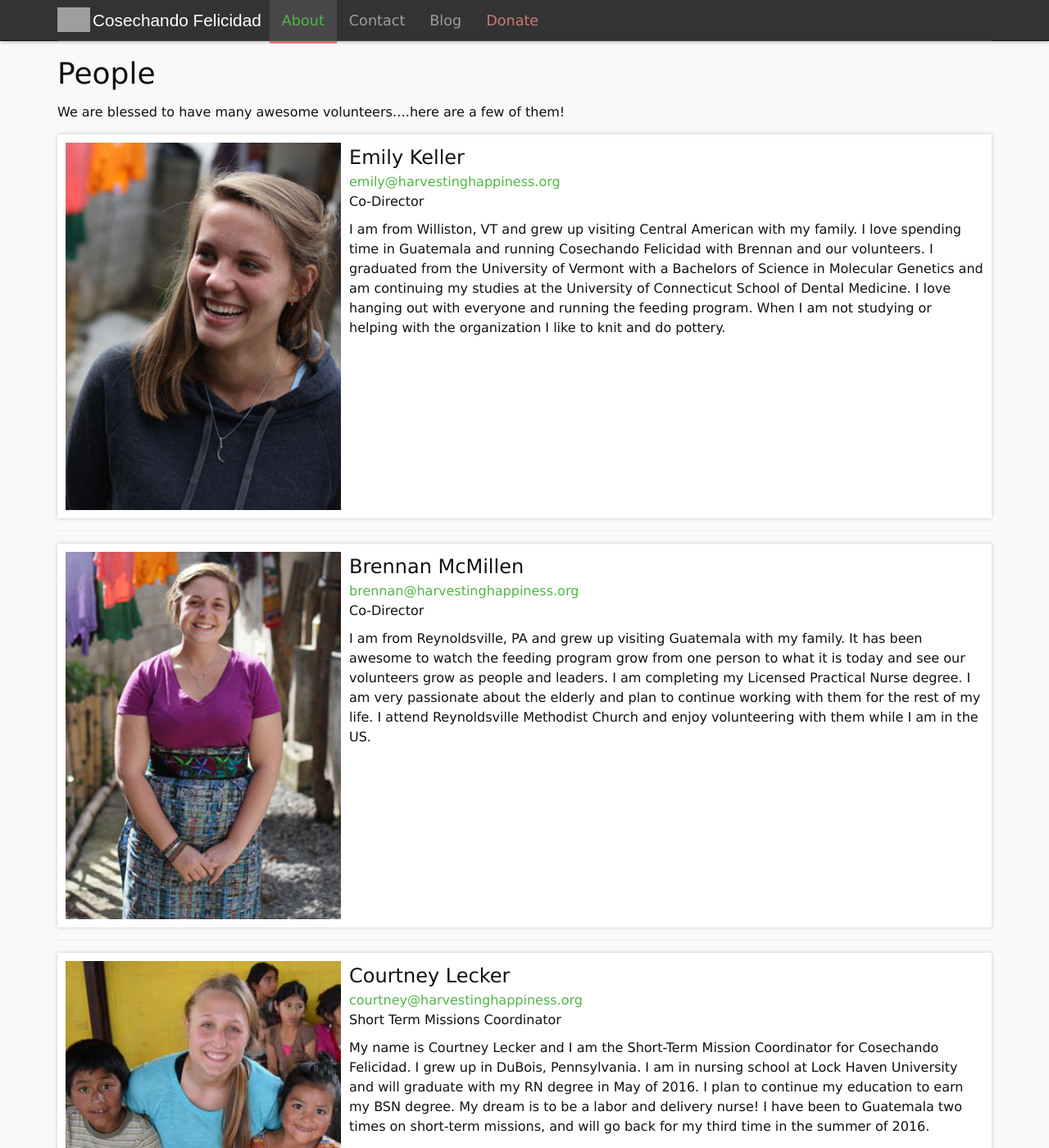
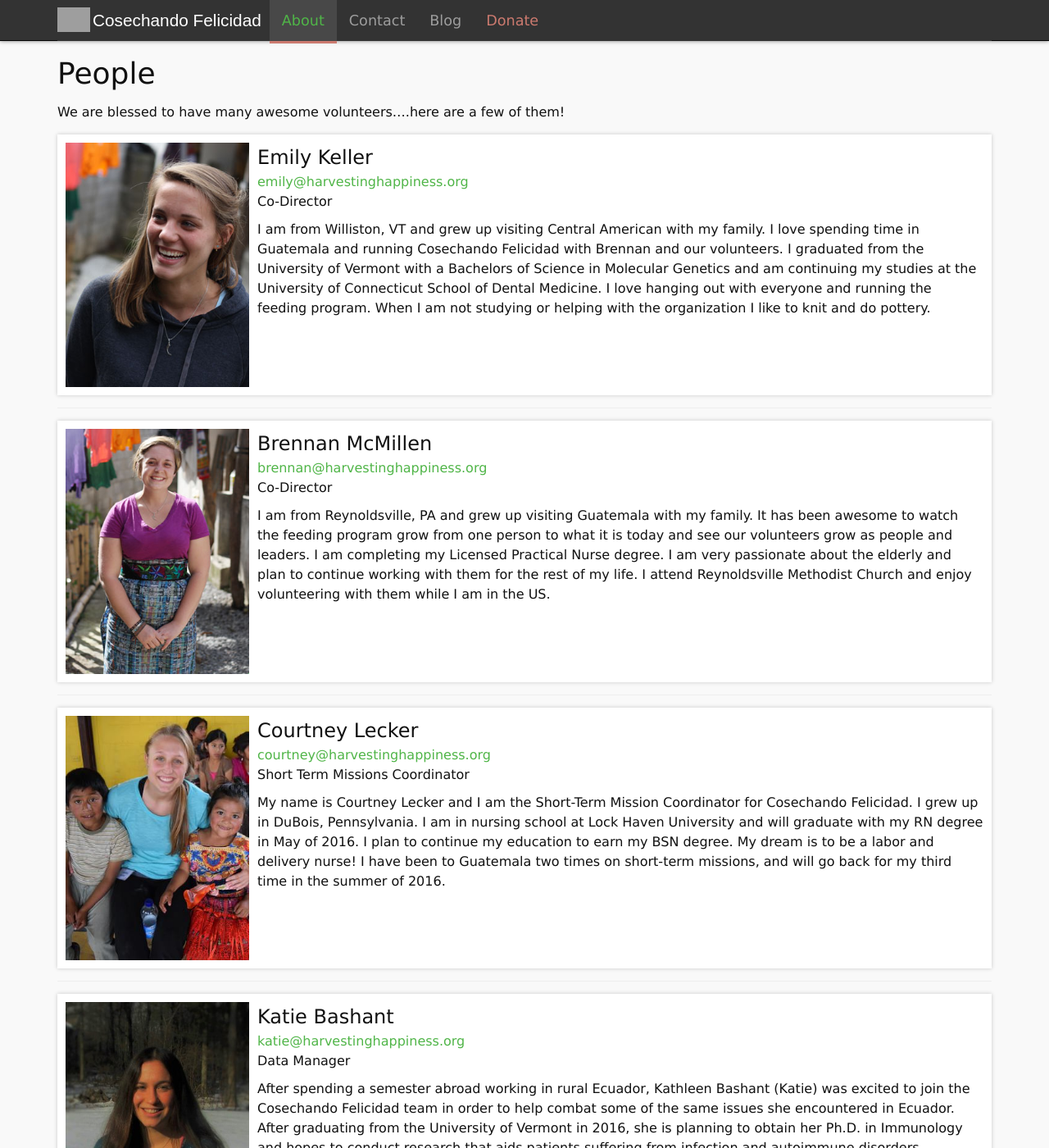
Before and after one commit to harvestinghappiness/harvestinghappiness.github.io, a Jekyll site: the page built from people.md, in a window 1280 px wide and 1400 px high. Shown: the whole window at 82% size. Built offline with Jekyll 4.4.1, drawn with Linux system fonts in a browser that asks for light colours.

Commit message:
img size

```diff
--- a/css/style.css
+++ b/css/style.css
@@ -214,7 +214,8 @@ article.post-content p.meta {
 }
 
 .person img {
-  width: 30%;
+  width: 20%;
+  min-width: 100px;
   float: left;
   margin-right: 10px;
 }
```
